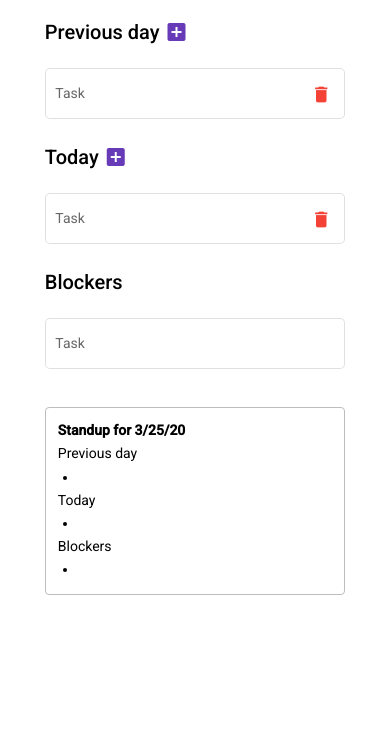
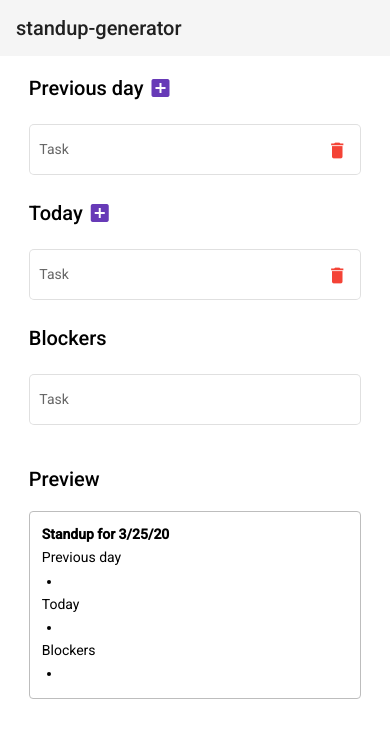
Before and after one commit to dickwyn/standup-form, an Angular app: page / in a window 390 px wide. Shown: the top 738 px of the page. Built offline with nearby package versions, Linux system fonts and the light colour scheme.

Commit message:
(feat) Add app header

```diff
--- a/src/app/app.component.html
+++ b/src/app/app.component.html
@@ -1,3 +1,6 @@
+<mat-toolbar>
+  {{ appName }}
+</mat-toolbar>
 <div class="wrapper">
   <form [formGroup]="standupForm">
     <h2>
@@ -64,8 +67,14 @@
       </mat-form-field>
     </div>
   </form>
+  <section id="preview">
+    <h2>Preview</h2>
 
-  <div class="preview copy-to-clipboard" id="foo" data-clipboard-target="#foo">
+    <div
+      class="preview copy-to-clipboard"
+      id="foo"
+      data-clipboard-target="#foo"
+    >
       <p class="title">Standup for {{ date }}</p>
       <p>Previous day</p>
       <ul>
@@ -84,4 +93,5 @@
         <li>{{ blockers.value }}</li>
       </ul>
     </div>
+  </section>
 </div>
--- a/src/app/app.component.scss
+++ b/src/app/app.component.scss
@@ -59,6 +59,6 @@
   @media (max-width: 1024px) {
     grid-template-columns: 1fr;
     row-gap: 1rem;
-    padding: 1rem 2.8rem;
+    padding: 1rem 1.8rem;
   }
 }
--- a/src/app/app.component.ts
+++ b/src/app/app.component.ts
@@ -2,6 +2,7 @@ import { Component, OnInit, Input } from '@angular/core';
 import { FormBuilder, FormGroup, FormArray, FormControl } from '@angular/forms';
 import ClipboardJS from 'clipboard';
 import { MatSnackBar } from '@angular/material/snack-bar';
+import { name } from '../../package.json';
 
 @Component({
   selector: 'app-root',
@@ -13,6 +14,7 @@ export class AppComponent implements OnInit {
   standupForm: FormGroup;
   date: String;
   clipboardjs: any;
+  appName: string = name;
 
   constructor(private fb: FormBuilder, private snackbar: MatSnackBar) {}
 
--- a/src/app/app.module.ts
+++ b/src/app/app.module.ts
@@ -12,6 +12,7 @@ import { MatCheckboxModule } from '@angular/material/checkbox';
 import { MatChipsModule } from '@angular/material/chips';
 import { MatIconModule } from '@angular/material/icon';
 import { MatSnackBarModule } from '@angular/material/snack-bar';
+import { MatToolbarModule } from '@angular/material/toolbar';
 
 import { AppComponent } from './app.component';
 
@@ -30,6 +31,7 @@ import { AppComponent } from './app.component';
     MatChipsModule,
     MatIconModule,
     MatSnackBarModule,
+    MatToolbarModule,
   ],
   providers: [],
   bootstrap: [AppComponent],
--- a/tsconfig.json
+++ b/tsconfig.json
@@ -11,10 +11,8 @@
     "moduleResolution": "node",
     "importHelpers": true,
     "target": "es2015",
-    "lib": [
-      "es2018",
-      "dom"
-    ]
+    "lib": ["es2018", "dom"],
+    "resolveJsonModule": true
   },
   "angularCompilerOptions": {
     "fullTemplateTypeCheck": true,
```
Lines whose indentation alone changed are shown as unchanged.
